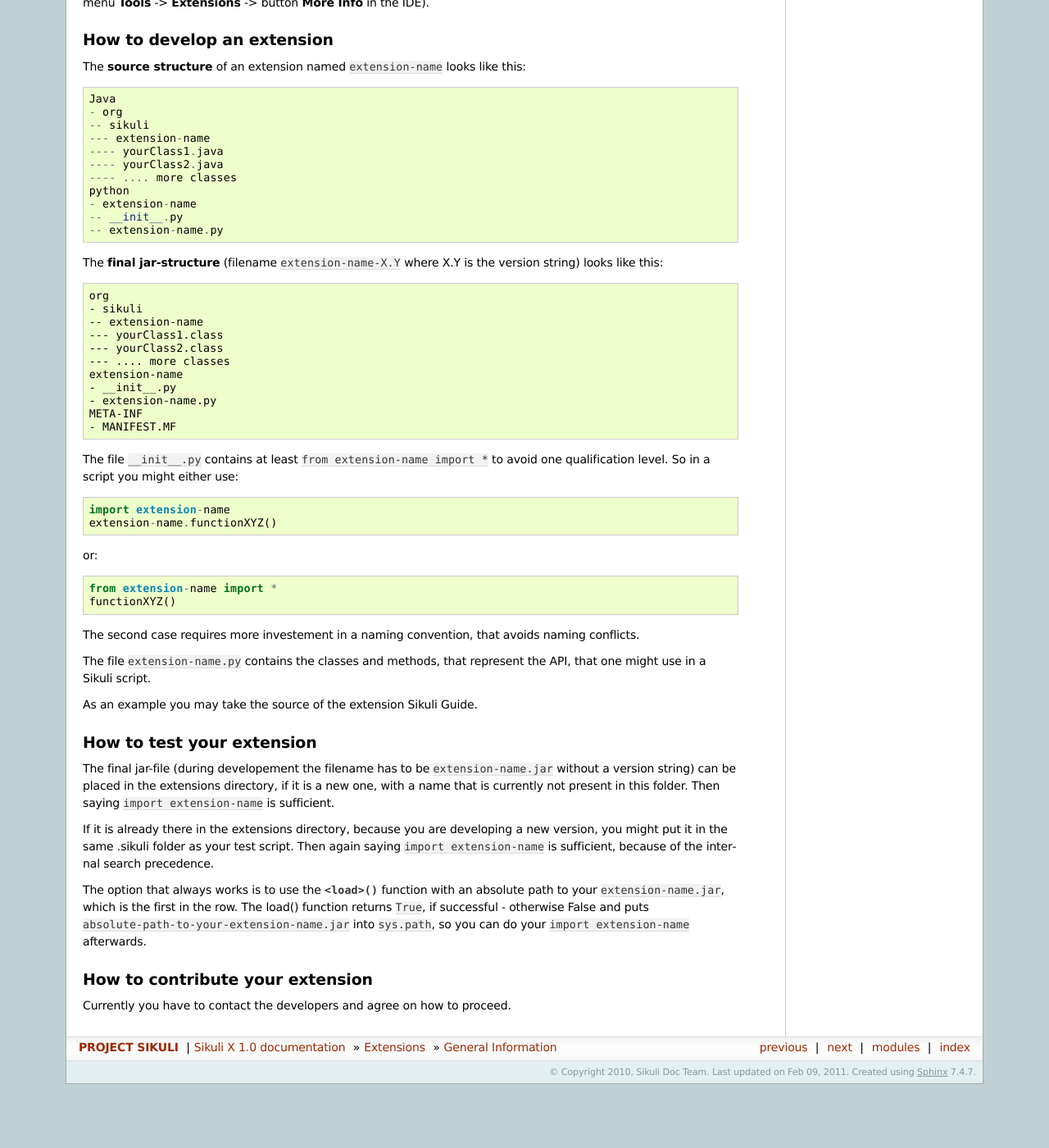
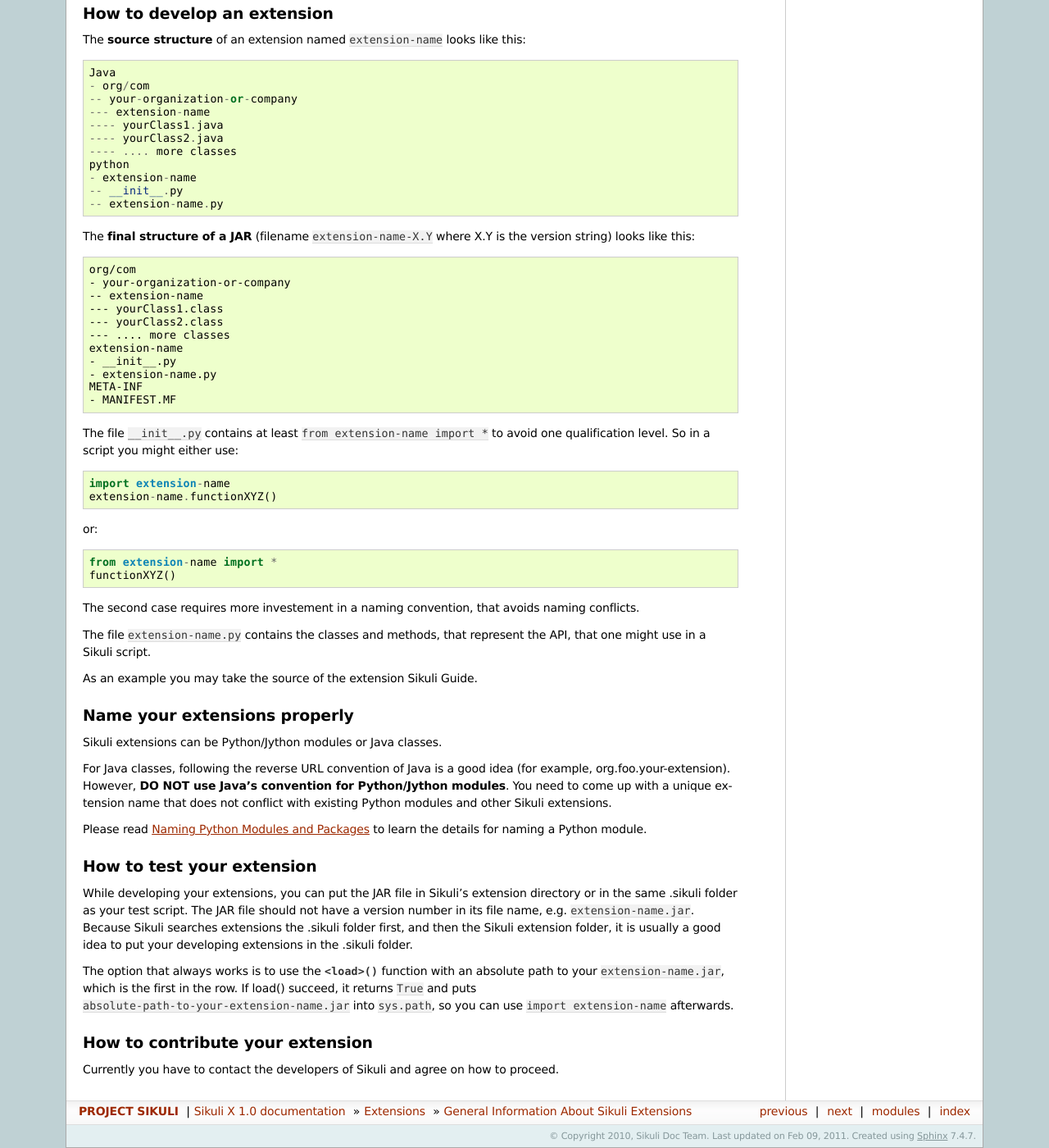
Before and after one commit to ck1125/sikuli, a Sphinx documentation site: the page built from docs/source/extensions/extensions_info.rst, in a window 1280 px wide and 1400 px high, scrolled down 1267 px. Shown: the whole window at 82% size. Built offline with Sphinx 7.4.7, drawn with Linux system fonts in a browser that asks for light colours; before the commit the page ends 2589 px from its top, so only the background shows below that; some of the changed text lies outside the part shown.

Commit message:
update docs about the general info of extensions

```diff
--- a/docs/source/extensions/extensions_info.rst
+++ b/docs/source/extensions/extensions_info.rst
@@ -1,5 +1,5 @@
-General Information
-===================
+General Information About Sikuli Extensions
+===========================================
 
 .. _sikuliextensions:
 
@@ -10,39 +10,42 @@
 How to Download and use an Extension
 ------------------------------------
 
-The download of an extension is supported by the IDE through the menu **Tools** -> **Extensions**. You get a popup, that lists the available and already installed extensions and allows to download new packages or updates for installed ones.
+The download of an extension is supported by the IDE through the menu
+:menuselection:`Tools -> Extensions`.
+You get a popup, that lists the available and already installed extensions and allows to download new packages or updates for installed ones.
 
 This popup shows a new **package not yet installed**:
 
 .. image:: extension-new.png
 
-If you need more information about the features of the extension, just click **More Info** - this will open the related documentation from the web in a browser window.
+If you need more information about the features of the extension, just click :guilabel:`More Info` - this will open the related documentation from the web in a browser window.
 
-If you want to install the extension, just click the **Install ...** button. The package will be downloaded and added to your extensions repository (see **Info** for details).
+If you want to install the extension, just click the :guilabel:`Install...` button. The package will be downloaded and added to your extensions repository.
 
 This popup shows an **installed package**:
 
 .. image:: extension-installed.png
 
-If a new version would be available at that time, the **Install ...** button would be active again, showing the new version number. Now you could click and download the new version.
+If a new version would be available at that time, the :guilabel:`Install...` button would be active again, showing the new version number. Now you could click and download the new version.
 
 **How to Use an Extension**
 
 To use the features of an installed extension in one of your scripts, just say ``from extension-name import *``. For an usage example read :ref:`Sikuli Guide <sikuliguide>`.
 
-For information about features, usage and API use menu **Tools** -> **Extensions** -> button **More Info** in the IDE.
+For information about features, usage and API use menu :menuselection:`Tools -> Extensions -> More Info` in the IDE.
 
 
 Technical Details
 -----------------
 
-Extensions are Java jar-files containing some Java classes (usually the core functions) and at least one Python module, that defines the API to be used in a script.
+Extensions are Java JAR files containing some Java classes (usually the core functions) and/or Python modules, which define the API to be used in a script.
 
-Sikuli maintains a local extensions directory, where downloaded extensions are stored together with a hidden list of the installed extensions (Windows: , Mac: ``~/Library/Application Support/Sikuli/extensions``, Linux: ).
+Sikuli maintains a local extensions directory, where downloaded extensions are stored together with a hidden list of the installed extensions (Windows: ``%APPDATA%\Sikuli\extensions``, Mac: ``~/Library/Application Support/Sikuli/extensions``, Linux: ``~/.sikuli/extensions``).
 
-At time of usage ( ``from extension-name import *`` ) the Sikuli Import Manager makes the jar-file available in the current context using the :py:func:`load(path-to-jar-file) <load>`.
+Once an extension is imported using ``import extension-name``,
+Sikuli automatically searches and loads the JAR file of that extension
+into the current context with :py:func:`load(path-to-jar-file) <load>`.
 
-The information about features, usage and API of an extension is available in this documentation (accessible via menu **Tools** -> **Extensions** -> button **More Info** in the IDE).
 
 How to develop an extension
 ---------------------------
@@ -50,8 +53,8 @@
 The **source structure** of an extension named ``extension-name`` looks like this: ::
 
 	Java
-	- org
-	-- sikuli
+	- org/com
+	-- your-organization-or-company
 	--- extension-name
 	---- yourClass1.java
 	---- yourClass2.java
@@ -61,10 +64,10 @@
 	-- __init__.py
 	-- extension-name.py
 
-The **final jar-structure** (filename ``extension-name-X.Y`` where X.Y is the version string) looks like this: ::
+The **final structure of a JAR** (filename ``extension-name-X.Y`` where X.Y is the version string) looks like this: ::
 
-	org
-	- sikuli
+	org/com
+	- your-organization-or-company
 	-- extension-name
 	--- yourClass1.class
 	--- yourClass2.class
@@ -91,16 +94,34 @@
 
 As an example you may take the source of the extension Sikuli Guide.
 
+Name your extensions properly
+-----------------------------
+
+Sikuli extensions can be Python/Jython modules or Java classes.
+
+For Java classes, following the reverse URL convention of Java is a good idea (for example, org.foo.your-extension). However, **DO NOT use Java's convention for Python/Jython modules**. You need to come up with a unique extension name that does not conflict with existing Python modules and other Sikuli extensions.
+
+Please read `Naming Python Modules and Packages <http://jythonpodcast.hostjava.net/jythonbook/en/1.0/ModulesPackages.html#naming-python-modules-and-packages>`_ to learn the details for naming a Python module.
+
+
 How to test your extension
 --------------------------
 
-The final jar-file (during developement the filename has to be ``extension-name.jar`` without a version string) can be placed in the extensions directory, if it is a new one, with a name that is currently not present in this folder. Then saying ``import extension-name`` is sufficient.
+While developing your extensions, you can put the JAR file in Sikuli's
+extension directory or in the same .sikuli folder as your test script.
+The JAR file should not have a version number in its file name,
+e.g. ``extension-name.jar``.
+Because Sikuli searches extensions the .sikuli folder first, and then
+the Sikuli extension folder, it is usually a good idea to put your
+developing extensions in the .sikuli folder.
 
-If it is already there in the extensions directory, because you are developing a new version, you might put it in the same .sikuli folder as your test script. Then again saying ``import extension-name`` is sufficient, because of the internal search precedence.
-
-The option that always works is to use the :py:func:`<load>` function with an absolute path to your ``extension-name.jar``, which is the first in the row. The load() function returns ``True``, if successful - otherwise False and puts ``absolute-path-to-your-extension-name.jar`` into ``sys.path``, so you can do your ``import extension-name`` afterwards.
+The option that always works is to use the :py:func:`<load>` function with an absolute path to your ``extension-name.jar``, which is the first in the row.
+If load() succeed, it returns ``True`` and puts
+``absolute-path-to-your-extension-name.jar`` into ``sys.path``,
+so you can use ``import extension-name`` afterwards.
 
 How to contribute your extension
 --------------------------------
 
-Currently you have to contact the developers and agree on how to proceed.
+Currently you have to contact the developers of Sikuli
+and agree on how to proceed.
--- a/docs/source/globals.rst
+++ b/docs/source/globals.rst
@@ -97,19 +97,19 @@
 	# now you can import every .sikuli in the same directory
 	import myLib
 
-**Loading a jar-file containing Python modules**
+**Loading a jar-file containing Java/Python modules**
 
 .. py:function:: load(jar-file)
 
-	Loads a jar-file and puts its absolute path into sys.path, so a contained
-	Python module structure can be imported afterwards.
+	Loads a jar-file and puts the absolute path to it into sys.path, so
+        the Java or Python code in that jar-file can be imported afterwards.
 
 	:param jar-file: either a ``filename.jar`` without any path or the absolute
 		path to ``filename.jar``
 	:return: ``True`` if the file was found, otherwise ``False``
 
 	**Note:** if no path is specified, Sikuli first looks into the bundle (the
-	Sikuli folder of the running script) and then into the extensions folder
+	Sikuli folder of the running script) and then into the extensions folder.
 	(more information: :ref:`Sikuli Extensions <sikuliextensions>`)
 
 .. _ControllingSikuliScriptsandtheirBehavior:
```
